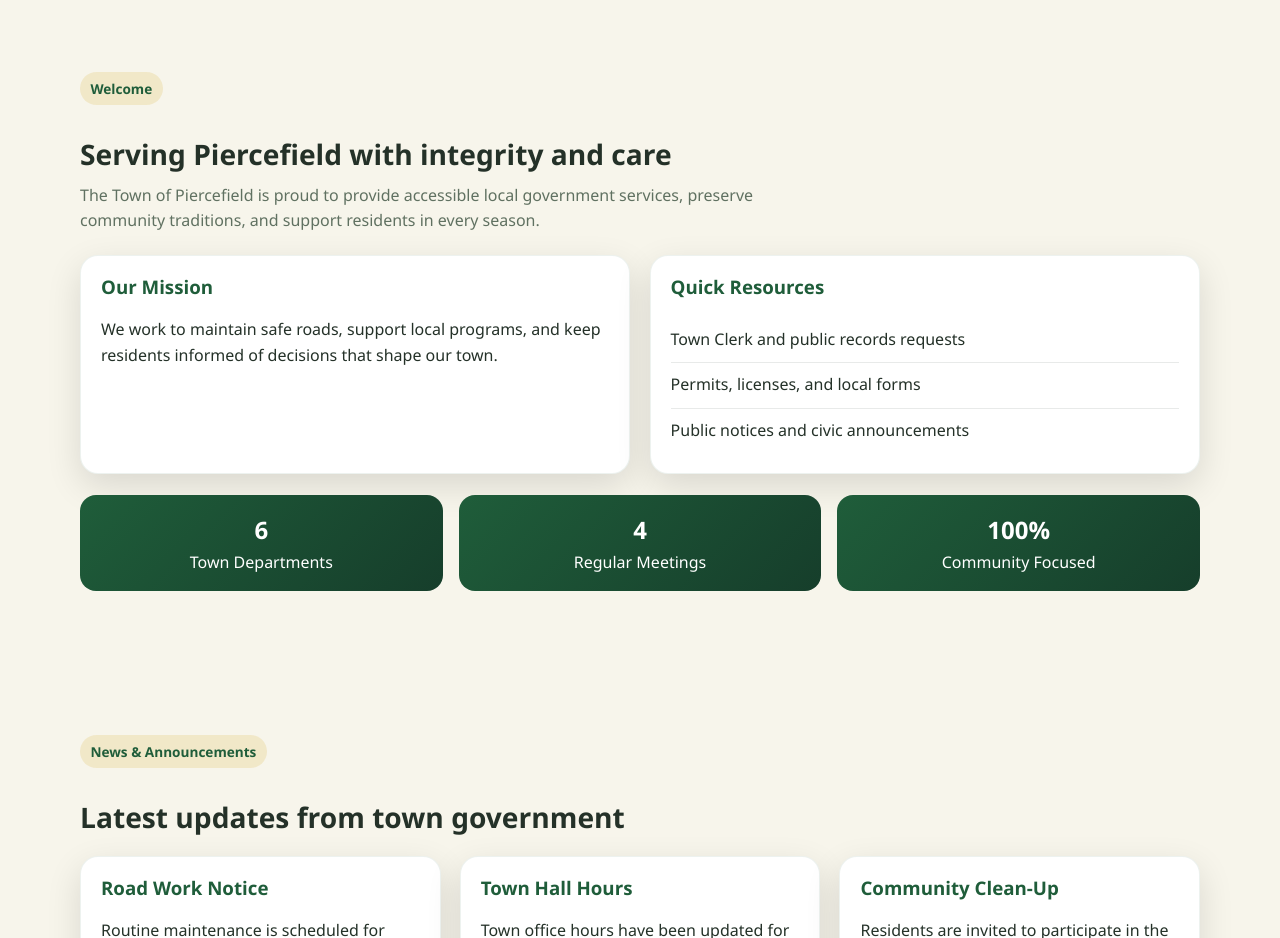
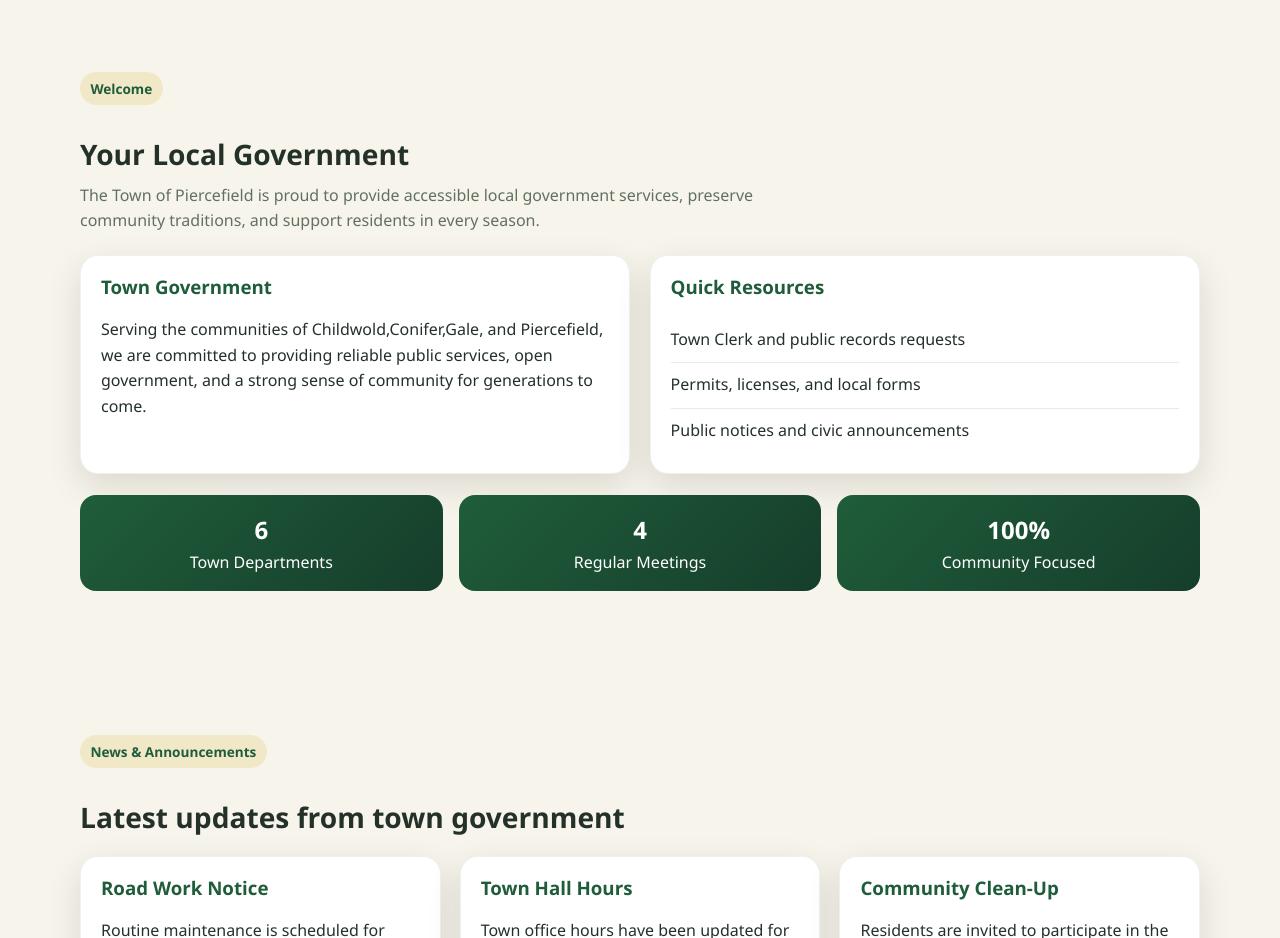
Before and after one commit to PiercefieldTownClerk/townofpiercefield-website, a plain HTML site: page index.html in a window 1280 px wide. Shown: the part 800-1738 px from the top of the page. Drawn offline with Linux system fonts and the light colour scheme.

Commit message:
Update Welcome Section

```diff
--- a/index.html
+++ b/index.html
@@ -308,13 +308,13 @@
       <div class="container">
         <div class="section-title">
           <span class="tag">Welcome</span>
-          <h2>Serving Piercefield with integrity and care</h2>
+          <h2>Your Local Government</h2>
           <p>The Town of Piercefield is proud to provide accessible local government services, preserve community traditions, and support residents in every season.</p>
         </div>
         <div class="grid grid-2">
           <div class="card">
-            <h3>Our Mission</h3>
-            <p>We work to maintain safe roads, support local programs, and keep residents informed of decisions that shape our town.</p>
+            <h3>Town Government</h3>
+            <p>Serving the communities of Childwold,Conifer,Gale, and Piercefield, we are committed to providing reliable public services, open government, and a strong sense of community for generations to come.</p>
           </div>
           <div class="card">
             <h3>Quick Resources</h3>
```
